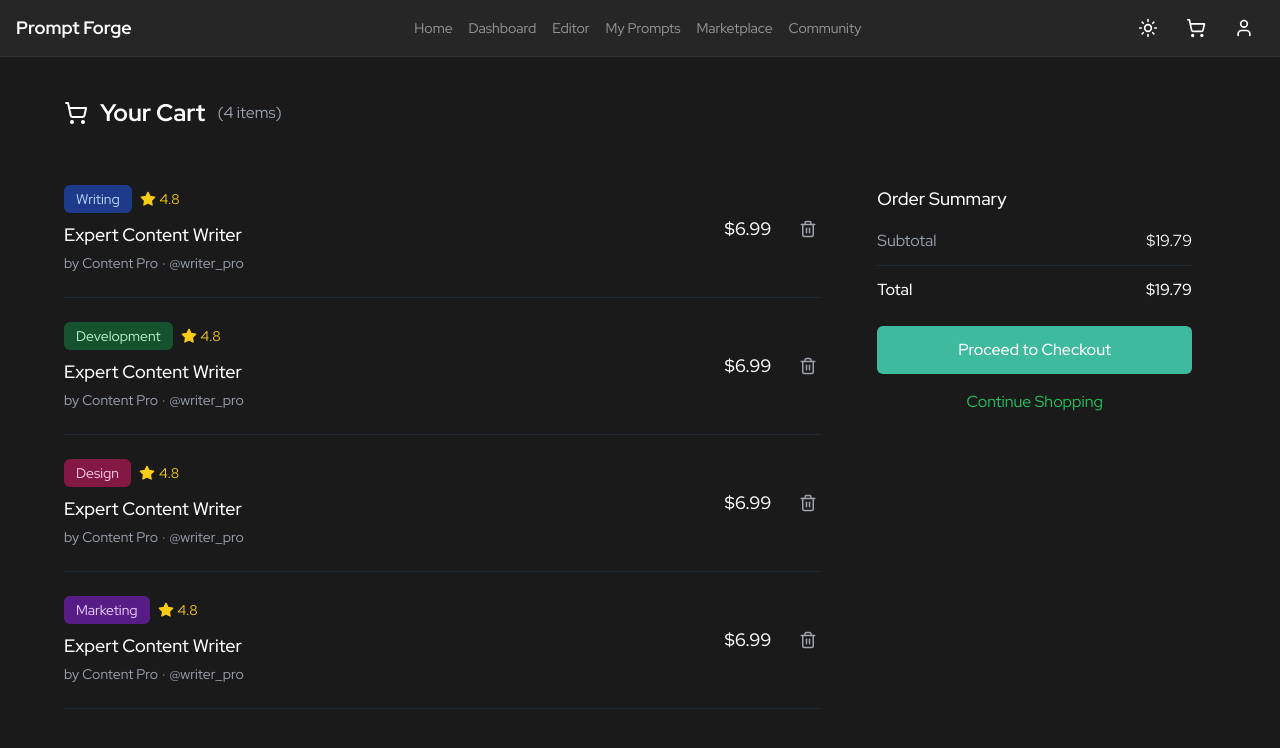
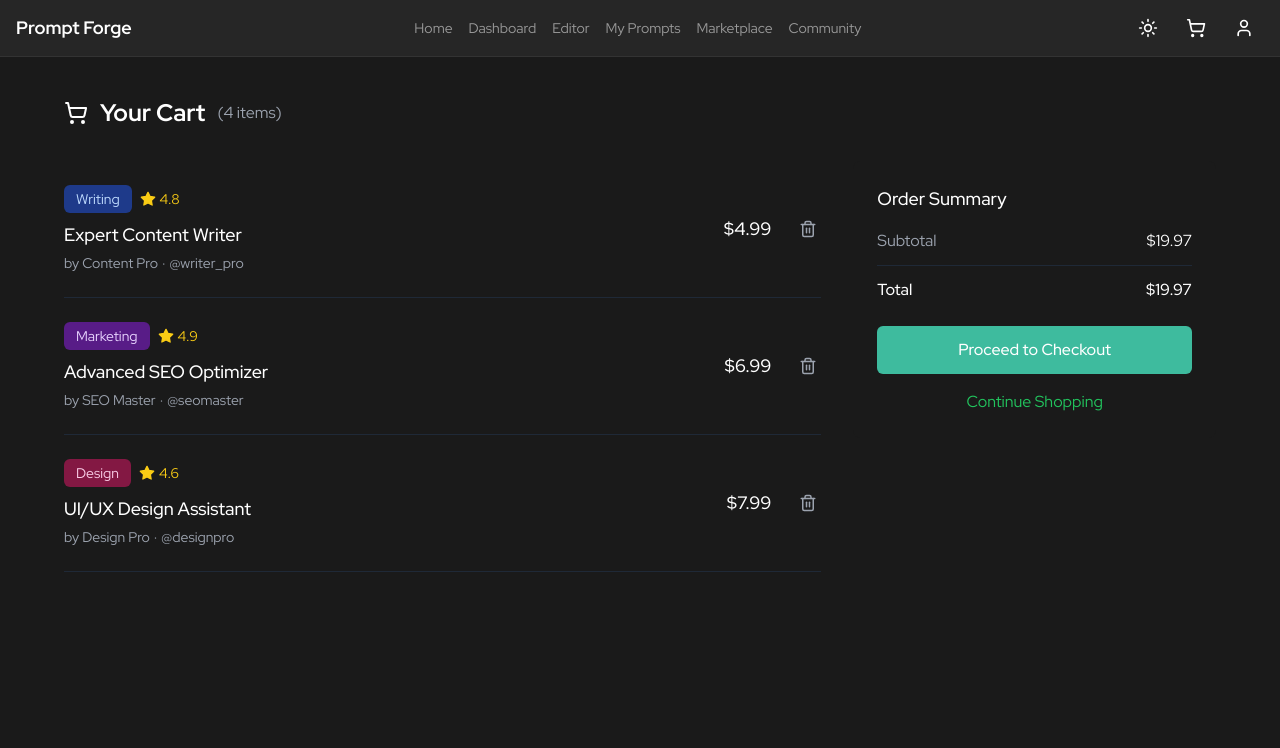
Before and after one commit to COS301-SE-2025/Prompt-Forge, a React (Vite) app in the folder frontend/: page /cart in a window 1280 px wide. Shown: the top 748 px of the page. Built offline with nearby package versions, Linux system fonts and the light colour scheme.

Commit message:
Used mock data to display prompts

```diff
--- a/frontend/src/pages/CartPage.tsx
+++ b/frontend/src/pages/CartPage.tsx
@@ -1,7 +1,40 @@
+import { useState } from 'react';
 import { CartSummary } from '@/components/CartSummary';
-import { ShoppingCartIcon, StarIcon, Trash2Icon } from 'lucide-react';
+import { ShoppingCartIcon } from 'lucide-react';
+import { CartItem } from '@/components/CartItem';
+
+const initialCartItems = [{
+    id: '1',
+    title: 'Expert Content Writer',
+    category: 'Writing',
+    price: 4.99,
+    rating: 4.8,
+    author: 'Content Pro',
+    authorHandle: '@writer_pro'
+}, {
+    id: '2',
+    title: 'Advanced SEO Optimizer',
+    category: 'Marketing',
+    price: 6.99,
+    rating: 4.9,
+    author: 'SEO Master',
+    authorHandle: '@seomaster'
+}, {
+    id: '3',
+    title: 'UI/UX Design Assistant',
+    category: 'Design',
+    price: 7.99,
+    rating: 4.6,
+    author: 'Design Pro',
+    authorHandle: '@designpro'
+}];
 
 export default function CartPage(){
+    const [cartItems, setCartItems] = useState(initialCartItems);
+    const removeItem = (id: string) => {
+        setCartItems(cartItems.filter(item => item.id !== id));
+    };
+    const subtotal = cartItems.reduce((sum, item) => sum + item.price, 0);
     return <div className="w-full pt-10 px-16 mx-auto" >
       <div className="flex items-center mb-8">
         <ShoppingCartIcon className="mr-3" size={24} />
@@ -10,108 +43,11 @@ export default function CartPage(){
       </div>
       <div className="grid grid-cols-1 lg:grid-cols-3 gap-8">
         <div className="lg:col-span-2">
-            <div className="flex flex-col md:flex-row justify-between items-start md:items-center py-6 border-b border-gray-800">
-                <div className="flex-1">
-                    <div className="flex items-center space-x-2 mb-2">
-                        <span className={`px-3 py-1 text-sm rounded-md bg-blue-900 text-blue-200`}>
-                        Writing
-                        </span>
-                        <div className="flex items-center text-yellow-400">
-                            <StarIcon size={16} fill="currentColor" />
-                            <span className="ml-1 text-sm">4.8</span>
-                        </div>
-                    </div>
-                      <h3 className="text-lg font-medium mb-1">Expert Content Writer</h3>
-                    <div className="flex items-center text-gray-400 text-sm">
-                          <span>by Content Pro</span>
-                        <span className="mx-1">·</span>
-                          <span>@writer_pro</span>
-                    </div>
-                </div>
-                <div className="flex items-center mt-4 md:mt-0">
-                      <span className="font-medium text-lg mr-6">$6.99</span>
-                    <button className="text-gray-400 hover:text-red-500 transition-colors p-1">
-                        <Trash2Icon size={18} />
-                    </button>
-                </div>
-            </div>
-            <div className="flex flex-col md:flex-row justify-between items-start md:items-center py-6 border-b border-gray-800">
-                <div className="flex-1">
-                    <div className="flex items-center space-x-2 mb-2">
-                        <span className={`px-3 py-1 text-sm rounded-md bg-green-900 text-green-200`}>
-                            Development
-                        </span>
-                        <div className="flex items-center text-yellow-400">
-                            <StarIcon size={16} fill="currentColor" />
-                            <span className="ml-1 text-sm">4.8</span>
-                        </div>
-                    </div>
-                      <h3 className="text-lg font-medium mb-1">Expert Content Writer</h3>
-                    <div className="flex items-center text-gray-400 text-sm">
-                          <span>by Content Pro</span>
-                        <span className="mx-1">·</span>
-                          <span>@writer_pro</span>
-                    </div>
-                </div>
-                <div className="flex items-center mt-4 md:mt-0">
-                      <span className="font-medium text-lg mr-6">$6.99</span>
-                    <button className="text-gray-400 hover:text-red-500 transition-colors p-1">
-                        <Trash2Icon size={18} />
-                    </button>
-                </div>
-            </div>
-            <div className="flex flex-col md:flex-row justify-between items-start md:items-center py-6 border-b border-gray-800">
-                <div className="flex-1">
-                    <div className="flex items-center space-x-2 mb-2">
-                          <span className={`px-3 py-1 text-sm rounded-md bg-pink-900 text-pink-200`}>
-                        Design
-                        </span>
-                        <div className="flex items-center text-yellow-400">
-                            <StarIcon size={16} fill="currentColor" />
-                            <span className="ml-1 text-sm">4.8</span>
-                        </div>
-                    </div>
-                      <h3 className="text-lg font-medium mb-1">Expert Content Writer</h3>
-                    <div className="flex items-center text-gray-400 text-sm">
-                          <span>by Content Pro</span>
-                        <span className="mx-1">·</span>
-                          <span>@writer_pro</span>
-                    </div>
-                </div>
-                <div className="flex items-center mt-4 md:mt-0">
-                      <span className="font-medium text-lg mr-6">$6.99</span>
-                    <button className="text-gray-400 hover:text-red-500 transition-colors p-1">
-                        <Trash2Icon size={18} />
-                    </button>
-                </div>
-            </div>
-            <div className="flex flex-col md:flex-row justify-between items-start md:items-center py-6 border-b border-gray-800">
-                <div className="flex-1">
-                    <div className="flex items-center space-x-2 mb-2">
-                          <span className={`px-3 py-1 text-sm rounded-md bg-purple-900 text-purple-200`}>
-                          Marketing
-                        </span>
-                        <div className="flex items-center text-yellow-400">
-                            <StarIcon size={16} fill="currentColor" />
-                            <span className="ml-1 text-sm">4.8</span>
-                        </div>
-                    </div>
-                      <h3 className="text-lg font-medium mb-1">Expert Content Writer</h3>
-                    <div className="flex items-center text-gray-400 text-sm">
-                          <span>by Content Pro</span>
-                        <span className="mx-1">·</span>
-                          <span>@writer_pro</span>
-                    </div>
-                </div>
-                <div className="flex items-center mt-4 md:mt-0">
-                      <span className="font-medium text-lg mr-6">$6.99</span>
-                    <button className="text-gray-400 hover:text-red-500 transition-colors p-1">
-                        <Trash2Icon size={18} />
-                    </button>
-                </div>
+            <div>
+                {cartItems.map(item => <CartItem key={item.id} {...item} removeItem={removeItem} />)}
             </div>
         </div>
-        <CartSummary subtotal={19.79}/>
-      </div>
+        <div>{cartItems.length > 0 && <CartSummary subtotal={subtotal} />}</div>
+        </div>
     </div>
 }
```
